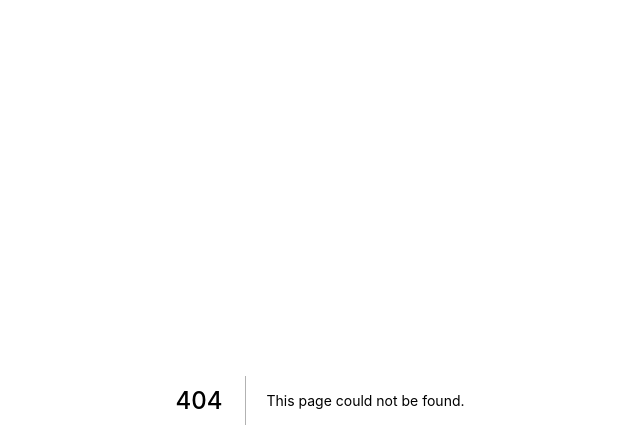
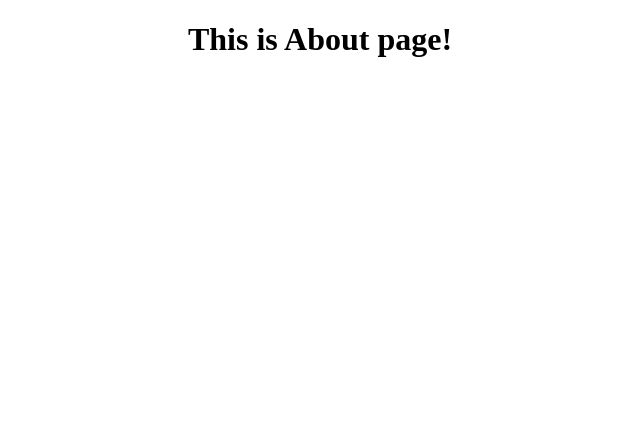
Before and after one commit to shun-shobon/question-box, a Next.js app: page /about in a window 1280 px wide. Before the commit this address had no page. Shown: the top 448 px of the page, without its empty margins (320-960 px from the left). Built offline with nearby package versions, Linux system fonts and the light colour scheme.

Commit message:
chore: add sample file

```diff
--- /dev/null
+++ b/src/pages/about.module.scss
@@ -0,0 +1,7 @@
+.content {
+  margin: 0 auto;
+}
+
+.title {
+  text-align: center;
+}
--- /dev/null
+++ b/src/pages/about.tsx
@@ -0,0 +1,11 @@
+import { NextPage } from "next";
+
+import style from "./about.module.scss";
+
+const AboutPage: NextPage = () => (
+  <main className={style.content}>
+    <h1 className={style.title}>This is About page!</h1>
+  </main>
+);
+
+export default AboutPage;
```
